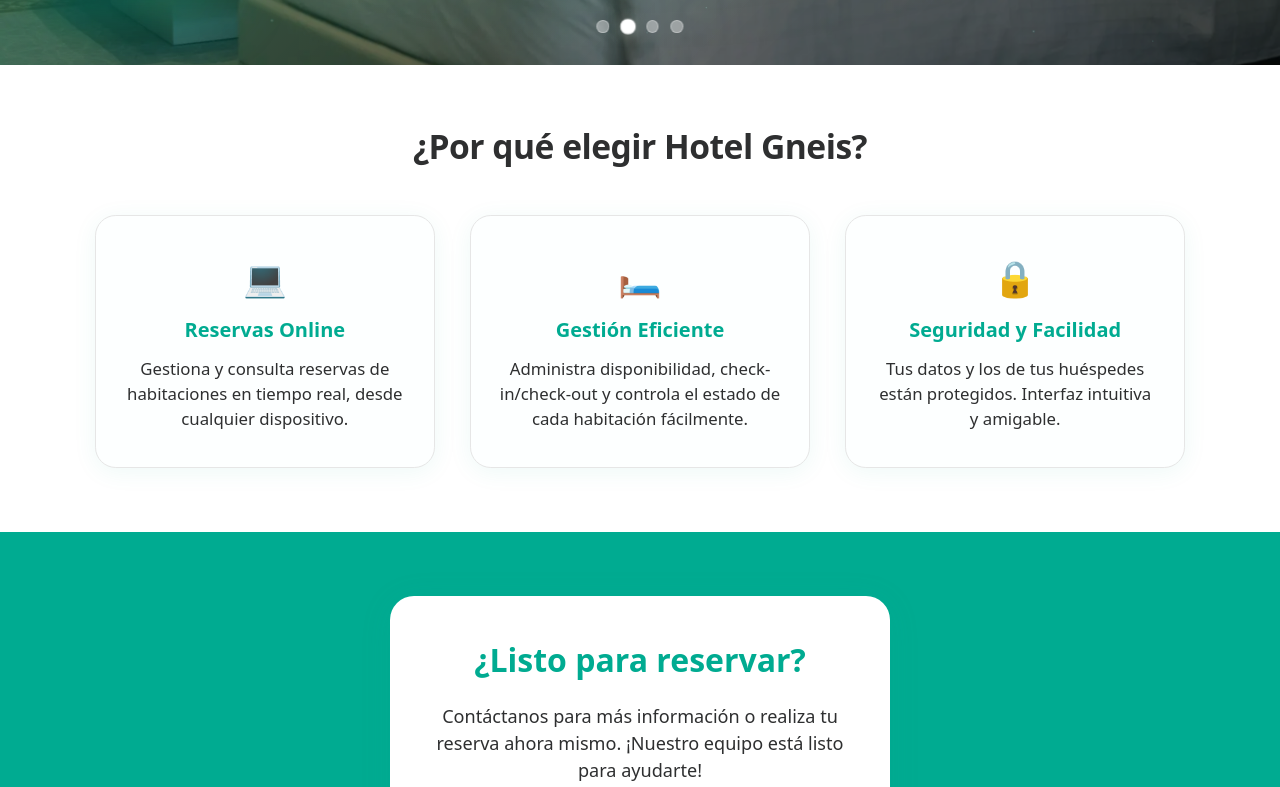
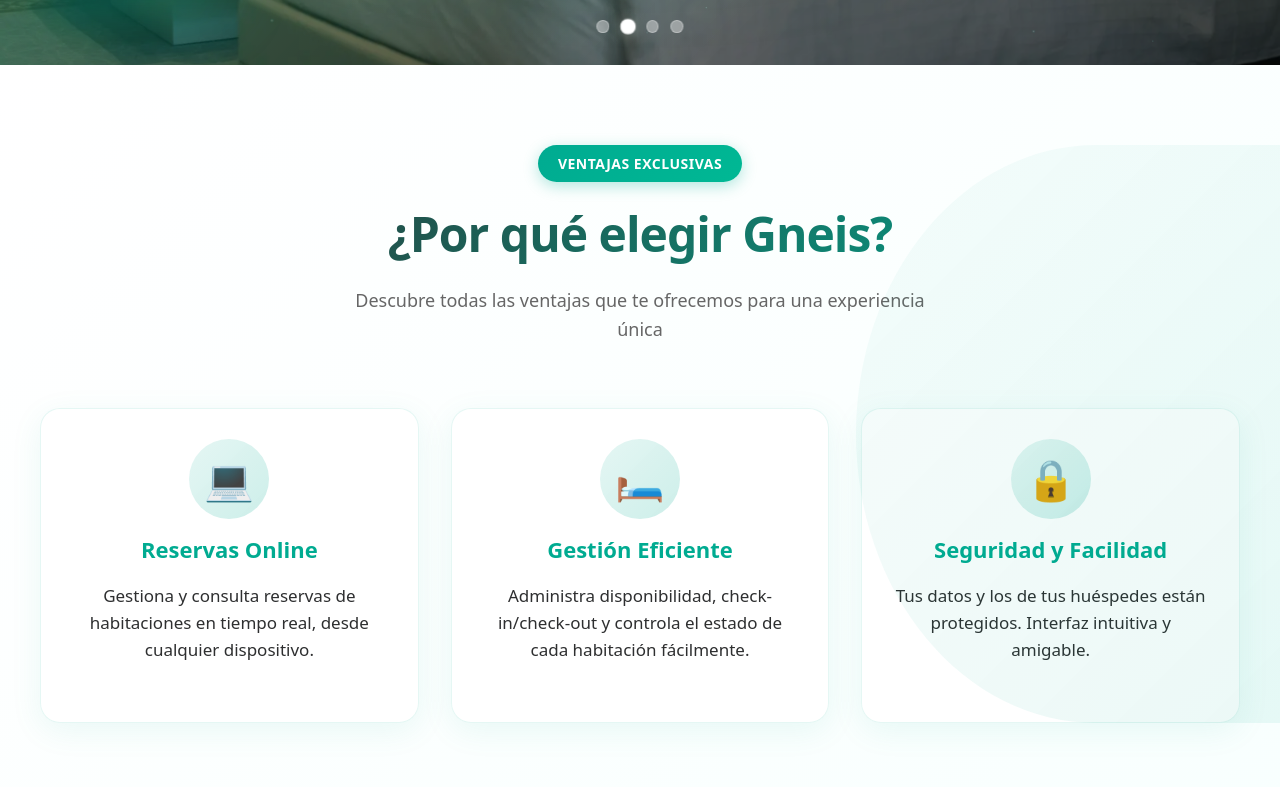
Before and after one commit to InflvxDev/Gneis-V2, an Astro site: page / in a window 1280 px wide. Shown: the part 687-1474 px from the top of the page. Built offline with nearby package versions, Linux system fonts and the light colour scheme; Astro itself is replaced by a stand-in of ours.

Commit message:
feat: revamp Rooms section with modern design and enhanced feature cards

```diff
--- a/src/components/landing-page/Rooms.astro
+++ b/src/components/landing-page/Rooms.astro
@@ -1,33 +1,352 @@
 ---
-// Sección de características/ventajas moderna y visual
+// Sección de características/ventajas moderna y visual renovada
 ---
-<section id="rooms" style="width: 100%; background: #fff; padding: 3.5rem 1rem 4rem 1rem;">
-  <div style="max-width: 1150px; margin: 0 auto;">
-    <h2 style="font-size: 2.1rem; font-weight: 800; color: var(--color-dark); text-align: center; margin-bottom: 2.7rem; letter-spacing: -0.5px;">¿Por qué elegir Hotel Gneis?</h2>
-    <div style="display: flex; flex-wrap: wrap; justify-content: center; gap: 2.2rem;">
-      <div style="background: var(--color-background); border-radius: 1.3rem; box-shadow: 0 4px 24px rgba(0,171,145,0.07); padding: 2.2rem 1.7rem; min-width: 260px; max-width: 340px; flex: 1 1 260px; border: 1px solid #e6e6e6; display: flex; flex-direction: column; align-items: center;">
-        <span style="font-size: 2.2rem; margin-bottom: 0.7rem; color: var(--color-primary);">💻</span>
-        <h3 style="color: var(--color-primary); font-size: 1.25rem; font-weight: 700; margin-bottom: 0.7rem;">Reservas Online</h3>
-        <p style="color: var(--color-dark); font-size: 1.05rem; text-align: center;">Gestiona y consulta reservas de habitaciones en tiempo real, desde cualquier dispositivo.</p>
+<section id="rooms" class="features-section">
+  <div class="container">
+    <!-- Elemento decorativo de fondo -->
+    <div class="background-decoration"></div>
+
+    <!-- Header con subtítulo -->
+    <div class="section-header">
+      <span class="section-badge">Ventajas Exclusivas</span>
+      <h2 class="section-title">¿Por qué elegir Gneis?</h2>
+      <p class="section-subtitle">Descubre todas las ventajas que te ofrecemos para una experiencia única</p>
+    </div>
+
+    <!-- Cards container con efecto hover mejorado -->
+    <div class="features-grid">
+      <div class="feature-card">
+        <div class="card-inner">
+          <div class="icon-container">
+            <div class="icon-bg"></div>
+            <span class="feature-icon">💻</span>
+          </div>
+          <div class="card-content">
+            <h3 class="feature-title">Reservas Online</h3>
+            <p class="feature-description">Gestiona y consulta reservas de habitaciones en tiempo real, desde cualquier dispositivo.</p>
+            <div class="feature-highlight"></div>
+          </div>
+        </div>
       </div>
-      <div style="background: var(--color-background); border-radius: 1.3rem; box-shadow: 0 4px 24px rgba(0,171,145,0.07); padding: 2.2rem 1.7rem; min-width: 260px; max-width: 340px; flex: 1 1 260px; border: 1px solid #e6e6e6; display: flex; flex-direction: column; align-items: center;">
-        <span style="font-size: 2.2rem; margin-bottom: 0.7rem; color: var(--color-primary);">🛏️</span>
-        <h3 style="color: var(--color-primary); font-size: 1.25rem; font-weight: 700; margin-bottom: 0.7rem;">Gestión Eficiente</h3>
-        <p style="color: var(--color-dark); font-size: 1.05rem; text-align: center;">Administra disponibilidad, check-in/check-out y controla el estado de cada habitación fácilmente.</p>
+
+      <div class="feature-card">
+        <div class="card-inner">
+          <div class="icon-container">
+            <div class="icon-bg"></div>
+            <span class="feature-icon">🛏️</span>
+          </div>
+          <div class="card-content">
+            <h3 class="feature-title">Gestión Eficiente</h3>
+            <p class="feature-description">Administra disponibilidad, check-in/check-out y controla el estado de cada habitación fácilmente.</p>
+            <div class="feature-highlight"></div>
+          </div>
+        </div>
       </div>
-      <div style="background: var(--color-background); border-radius: 1.3rem; box-shadow: 0 4px 24px rgba(0,171,145,0.07); padding: 2.2rem 1.7rem; min-width: 260px; max-width: 340px; flex: 1 1 260px; border: 1px solid #e6e6e6; display: flex; flex-direction: column; align-items: center;">
-        <span style="font-size: 2.2rem; margin-bottom: 0.7rem; color: var(--color-primary);">🔒</span>
-        <h3 style="color: var(--color-primary); font-size: 1.25rem; font-weight: 700; margin-bottom: 0.7rem;">Seguridad y Facilidad</h3>
-        <p style="color: var(--color-dark); font-size: 1.05rem; text-align: center;">Tus datos y los de tus huéspedes están protegidos. Interfaz intuitiva y amigable.</p>
+
+      <div class="feature-card">
+        <div class="card-inner">
+          <div class="icon-container">
+            <div class="icon-bg"></div>
+            <span class="feature-icon">🔒</span>
+          </div>
+          <div class="card-content">
+            <h3 class="feature-title">Seguridad y Facilidad</h3>
+            <p class="feature-description">Tus datos y los de tus huéspedes están protegidos. Interfaz intuitiva y amigable.</p>
+            <div class="feature-highlight"></div>
+          </div>
+        </div>
       </div>
     </div>
   </div>
 </section>
+
 <style>
-@media (max-width: 900px) {
-  #rooms > div > div {
-    flex-direction: column;
+.features-section {
+  position: relative;
+  width: 100%;
+  background: linear-gradient(135deg, #ffffff 0%, #f8fffe 100%);
+  padding: 5rem 1rem 6rem 1rem;
+  overflow: hidden;
+}
+
+.background-decoration {
+  position: absolute;
+  top: 0;
+  right: 0;
+  width: 40%;
+  height: 100%;
+  background: linear-gradient(135deg, rgba(0,171,145,0.03) 0%, rgba(0,171,145,0.08) 100%);
+  border-radius: 50% 0 0 50%;
+  transform: translateX(20%);
+  z-index: 1;
+  pointer-events: none;
+}
+
+.container {
+  position: relative;
+  max-width: 1200px;
+  margin: 0 auto;
+  z-index: 2;
+}
+
+.section-header {
+  text-align: center;
+  margin-bottom: 4rem;
+  position: relative;
+}
+
+.section-badge {
+  display: inline-block;
+  background: linear-gradient(135deg, var(--color-primary), #00b894);
+  color: white;
+  font-size: 0.875rem;
+  font-weight: 600;
+  padding: 0.5rem 1.25rem;
+  border-radius: 50px;
+  margin-bottom: 1rem;
+  letter-spacing: 0.5px;
+  text-transform: uppercase;
+  box-shadow: 0 4px 15px rgba(0,171,145,0.3);
+}
+
+.section-title {
+  font-size: 3rem;
+  font-weight: 900;
+  color: var(--color-dark);
+  margin-bottom: 1rem;
+  letter-spacing: -1px;
+  background: linear-gradient(135deg, var(--color-dark) 0%, var(--color-primary) 100%);
+  -webkit-background-clip: text;
+  -webkit-text-fill-color: transparent;
+  background-clip: text;
+}
+
+.section-subtitle {
+  font-size: 1.125rem;
+  color: #666;
+  max-width: 600px;
+  margin: 0 auto;
+  line-height: 1.6;
+}
+
+.features-grid {
+  display: grid;
+  grid-template-columns: repeat(auto-fit, minmax(320px, 1fr));
+  gap: 2rem;
+  align-items: start;
+}
+
+.feature-card {
+  position: relative;
+  height: 100%;
+  perspective: 1000px;
+}
+
+.feature-card.featured {
+  transform: translateY(-10px);
+}
+
+.card-inner {
+  position: relative;
+  background: rgba(255,255,255,0.9);
+  backdrop-filter: blur(10px);
+  border: 1px solid rgba(0,171,145,0.1);
+  border-radius: 20px;
+  padding: 2.5rem 2rem;
+  height: 100%;
+  display: flex;
+  flex-direction: column;
+  align-items: center;
+  text-align: center;
+  transition: all 0.4s cubic-bezier(0.4, 0, 0.2, 1);
+  box-shadow: 0 8px 32px rgba(0,171,145,0.08);
+  overflow: hidden;
+}
+
+.card-inner::before {
+  content: '';
+  position: absolute;
+  top: 0;
+  left: 0;
+  right: 0;
+  height: 4px;
+  background: linear-gradient(90deg, var(--color-primary), #00b894, var(--color-primary));
+  transform: translateX(-100%);
+  transition: transform 0.6s ease;
+}
+
+.feature-card:hover .card-inner::before {
+  transform: translateX(0);
+}
+
+.feature-card:hover .card-inner {
+  transform: translateY(-8px);
+  box-shadow: 0 20px 60px rgba(0,171,145,0.2);
+  border-color: rgba(0,171,145,0.3);
+}
+
+.icon-container {
+  position: relative;
+  margin-bottom: 1.5rem;
+}
+
+.icon-bg {
+  position: absolute;
+  top: 50%;
+  left: 50%;
+  transform: translate(-50%, -50%);
+  width: 80px;
+  height: 80px;
+  background: linear-gradient(135deg, rgba(0,171,145,0.1), rgba(0,171,145,0.2));
+  border-radius: 50%;
+  transition: all 0.4s ease;
+}
+
+.feature-card:hover .icon-bg {
+  transform: translate(-50%, -50%) scale(1.2);
+  background: linear-gradient(135deg, rgba(0,171,145,0.2), rgba(0,171,145,0.3));
+}
+
+.feature-icon {
+  position: relative;
+  font-size: 2.5rem;
+  z-index: 2;
+  display: block;
+  transition: transform 0.4s ease;
+}
+
+.feature-card:hover .feature-icon {
+  transform: scale(1.1) rotate(5deg);
+}
+
+.card-content {
+  flex: 1;
+  display: flex;
+  flex-direction: column;
+  position: relative;
+}
+
+.feature-title {
+  color: var(--color-primary);
+  font-size: 1.375rem;
+  font-weight: 700;
+  margin-bottom: 1rem;
+  transition: color 0.3s ease;
+}
+
+.feature-card:hover .feature-title {
+  color: #00b894;
+}
+
+.feature-description {
+  color: var(--color-dark);
+  font-size: 1.0625rem;
+  line-height: 1.6;
+  flex: 1;
+  margin-bottom: 1rem;
+}
+
+.feature-highlight {
+  height: 3px;
+  width: 0;
+  background: linear-gradient(90deg, var(--color-primary), #00b894);
+  margin-top: auto;
+  border-radius: 2px;
+  transition: width 0.6s ease;
+}
+
+.feature-card:hover .feature-highlight {
+  width: 100%;
+}
+
+.feature-card.featured {
+  transform: translateY(-10px);
+}
+
+.feature-card.featured .card-inner {
+  background: linear-gradient(135deg, rgba(0,171,145,0.05), rgba(255,255,255,0.95));
+  border: 2px solid rgba(0,171,145,0.2);
+  box-shadow: 0 12px 40px rgba(0,171,145,0.15);
+}
+
+.feature-card.featured .icon-bg {
+  background: linear-gradient(135deg, rgba(0,171,145,0.2), rgba(0,171,145,0.3));
+}
+
+.feature-card.featured:hover .card-inner {
+  transform: translateY(-8px);
+  box-shadow: 0 20px 60px rgba(0,171,145,0.2);
+  border-color: rgba(0,171,145,0.3);
+}
+
+/* Animaciones de entrada */
+@keyframes fadeInUp {
+  from {
+    opacity: 0;
+    transform: translateY(30px);
+  }
+  to {
+    opacity: 1;
+    transform: translateY(0);
+  }
+}
+
+.feature-card {
+  animation: fadeInUp 0.6s ease forwards;
+}
+
+.feature-card:nth-child(1) {
+  animation-delay: 0s;
+}
+
+.feature-card:nth-child(2) {
+  animation-delay: 0.1s;
+}
+
+.feature-card:nth-child(3) {
+  animation-delay: 0.2s;
+}
+
+/* Responsive */
+@media (max-width: 768px) {
+  .features-section {
+    padding: 4rem 1rem 5rem 1rem;
+  }
+
+  .section-title {
+    font-size: 2.25rem;
+  }
+
+  .features-grid {
+    grid-template-columns: 1fr;
     gap: 1.5rem;
+  }
+
+  .feature-card.featured {
+    transform: none;
+  }
+
+  .card-inner {
+    padding: 2rem 1.5rem;
+  }
+
+  .background-decoration {
+    width: 60%;
+    transform: translateX(30%);
+  }
+}
+
+@media (max-width: 480px) {
+  .section-title {
+    font-size: 1.875rem;
+  }
+
+  .section-subtitle {
+    font-size: 1rem;
+  }
+
+  .card-inner {
+    padding: 1.5rem 1rem;
   }
 }
 </style>
```
